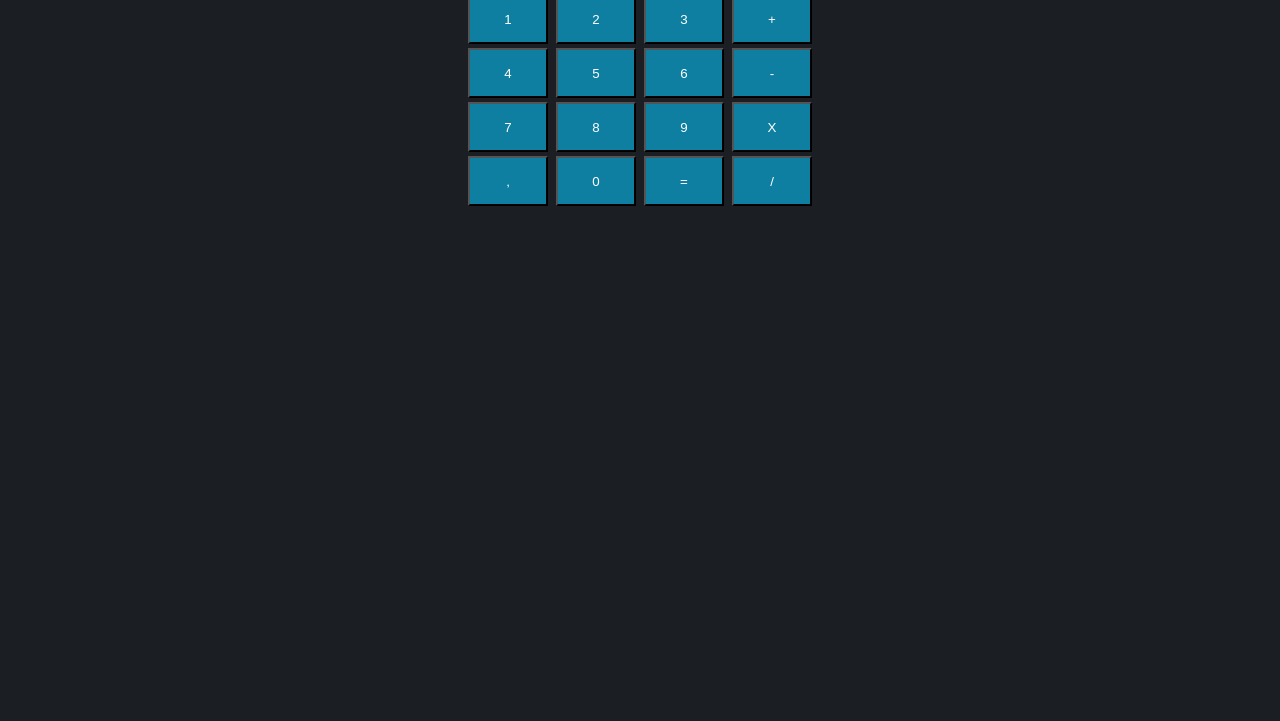
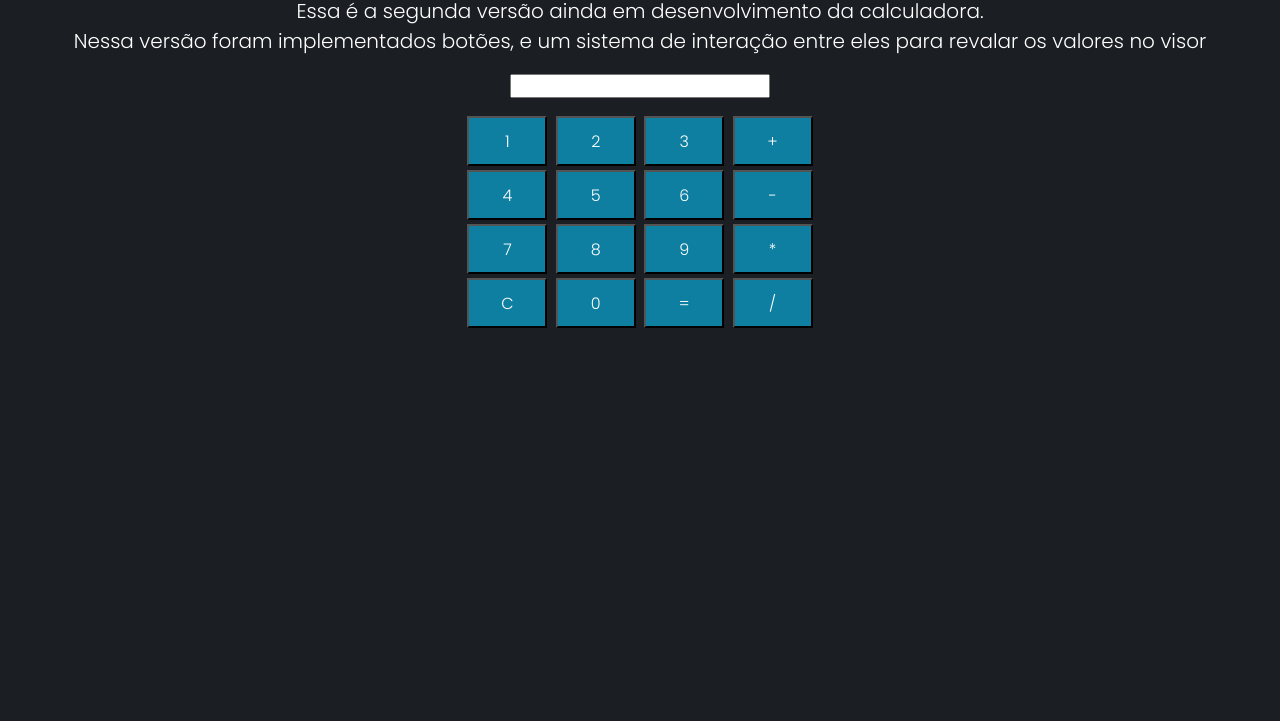
Before and after one commit to offwell/Projeto-Calculadora, a plain HTML site: page index.html in a window 1280 px wide. Shown: the part 79-800 px from the top of the page. Drawn offline with Linux system fonts and the light colour scheme.

Commit message:
calculadora 2.0
refiz o sistema de visor, tirei do prompt e add botoes com onclick e etc

```diff
--- a/index.html
+++ b/index.html
@@ -9,37 +9,46 @@
     <link rel="stylesheet" href="style.css">
     <script src="script.js"></script>
 
+    <link rel="preconnect" href="https://fonts.googleapis.com">
+    <link rel="preconnect" href="https://fonts.gstatic.com" crossorigin>
+    <link href="https://fonts.googleapis.com/css2?family=Poppins:wght@300&display=swap" rel="stylesheet">
+
 </head>
 <body>
-    <h1>Calculadora 1.0</h1>
-    <p>Essa é a primeira versão ainda em desenvolvimento da calculadora.</p>
+    <h1>Calculadora 2.0</h1>
+    <p>Essa é a segunda versão ainda em desenvolvimento da calculadora.</p>
+    <p>Nessa versão foram implementados botões, e um sistema de interação entre eles para revalar os valores no visor</p>
+
+    <div class="input-center">
+        <input type="text" id="visor" readonly>
+    </div>
 
     <div class="grupos">
         <div class="grupo1">
-            <button>1</button>
-            <button>2</button>
-            <button>3</button>
-            <button>+</button>
+            <button onclick="addNum('1')">1</button>
+            <button onclick="addNum('2')">2</button>
+            <button onclick="addNum('3')">3</button>
+            <button onclick="addOp('+')">+</button>
         </div>
 
         <div class="grupo2">
-            <button>4</button>
-            <button>5</button>
-            <button>6</button>
-            <button>-</button>
+            <button onclick="addNum('4')">4</button>
+            <button onclick="addNum('5')">5</button>
+            <button onclick="addNum('6')">6</button>
+            <button onclick="addOp('-')">-</button>
         </div>
 
         <div class=" grupo3">
-            <button>7</button>
-            <button>8</button>
-            <button>9</button>
-            <button>X</button>
+            <button onclick="addNum('7')">7</button>
+            <button onclick="addNum('8')">8</button>
+            <button onclick="addNum('9')">9</button>
+            <button onclick="addOp('*')">*</button>
         </div>
         <div class="grupo4">
-            <button>,</button>
-            <button>0</button>
-            <button>=</button>
-            <button>/</button>
+            <button onclick="displayClear()">C</button>
+            <button onclick="addNum('0')">0</button>
+            <button onclick="calcular_resultado()">=</button>
+            <button onclick="addOp('/')">/</button>
     </div>
 
 </body>
--- a/script.js
+++ b/script.js
@@ -15,3 +15,28 @@
 //     alert(`A divisão de ${num1} + ${num2} é igual a ${num1 / num2}`)
 
 // }
+
+function addNum(numero){
+    document.getElementById('visor').value += numero;
+}
+
+function displayClear(){
+    document.getElementById('visor').value = '';
+}
+
+function addOp(operacao){
+    document.getElementById('visor').value += operacao;
+}
+
+function calcular_resultado(){
+    let visor = document.getElementById('visor');
+    let expressao = visor.value;
+
+    try {
+        let resultado = eval(expressao);
+        visor.value = resultado;
+    }catch (error){
+        visor.value = "Erro";
+}
+
+}
--- a/style.css
+++ b/style.css
@@ -1,6 +1,9 @@
+@import url('https://fonts.googleapis.com/css2?family=Poppins:wght@300&display=swap');
+
 *{
     padding: 0px;
     margin: 0px;
+    font-family: 'Poppins', sans-serif;
 }
 
 body{
@@ -13,6 +16,14 @@ p, h1{
     color: white;
 }
 
+p{
+    font-size: 20px;
+}
+
+h1{
+    font-size: 50px;
+}
+
 button{
     width: 80px;
     height: 50px;
@@ -20,9 +31,16 @@ button{
     color: rgb(255, 255, 255);
     background-color: rgb(15, 127, 161);
     margin: 2px;
+    font-size: 16px;
 }
 
 .grupos{
     text-align: center;
     margin: 16px;
 }
+
+.input-center{
+    text-align: center;
+    margin: 16px;
+    font-size: 16px;
+}
```
